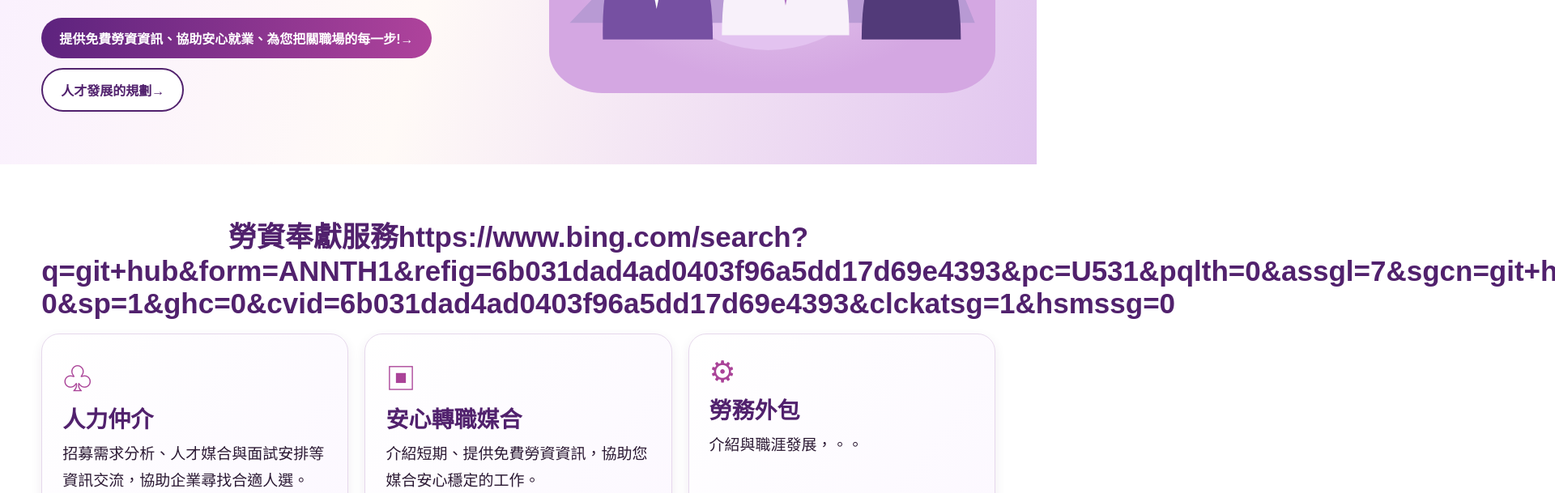
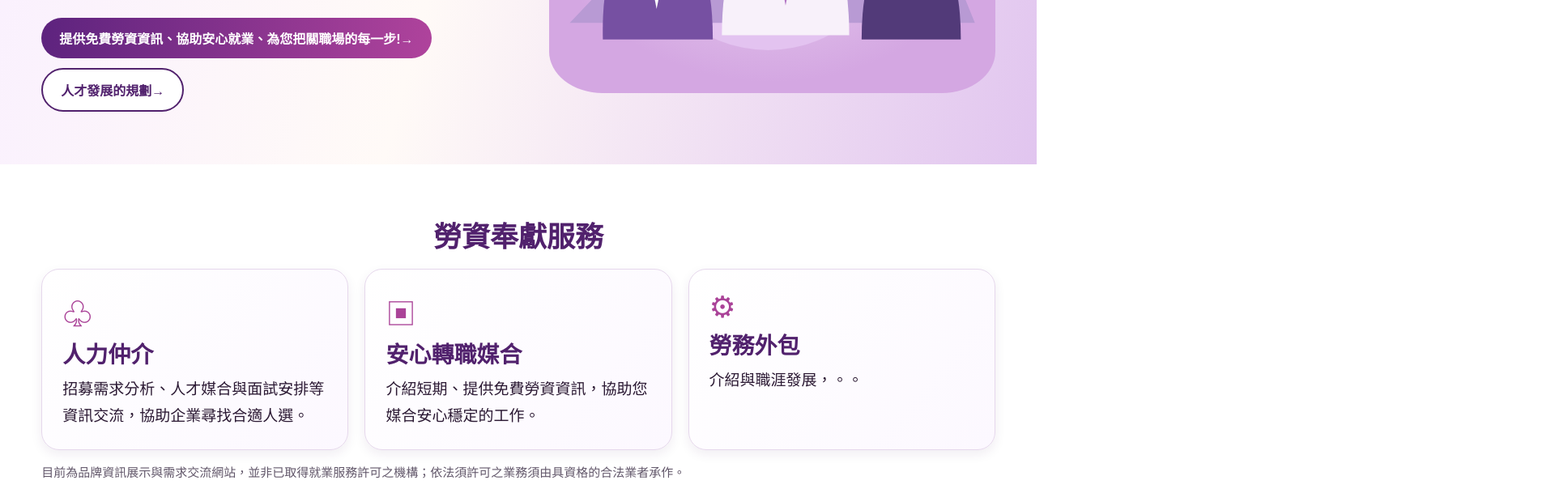
Before and after one commit to Kevin811118/hr-website-database, a plain HTML site: page index.html in a window 1280 px wide. Shown: the part 491-1100 px from the top of the page at 81% size, 1920 px wide, since content can reach past the window. Drawn offline with Linux system fonts and the light colour scheme.

Commit message:
Update index.html

```diff
--- a/index.html
+++ b/index.html
@@ -6,7 +6,7 @@
 </style></head><body>
 <header><a class="brand" href="#home"><svg viewBox="0 0 150 100" aria-label="F 展翼飛鳥標誌示意"><defs><linearGradient id="g" x1="0" y1="0" x2="1" y2="1"><stop stop-color="#521374"/><stop offset=".55" stop-color="#a8339b"/><stop offset="1" stop-color="#ff972d"/></linearGradient></defs><path fill="url(#g)" d="M70 47C46 24 22 19 4 6c10 30 37 42 65 46L48 78l23-10 12-19c19-5 43-18 61-42-26 12-40 9-63 29z"/><path fill="#ed8b29" d="M65 83L25 97l70-10z"/></svg><strong>昕辰培安</strong></a><nav><a href="#home">首頁</a><a href="#services">服務項目</a><a href="#industries">產業方案</a><a href="#talent">人才專區</a><a href="#contact">企業專區</a><a href="#about">關於我們</a><a class="btn" href="#contact">聯絡諮詢</a></nav></header>
 <main><section id="home" class="hero"><div><h1>再這世界不安的動盪中我們指引你規劃人生藍圖<br><span>展翼共贏</span></h1><p>整合人力仲介、人才派遣與勞務外包服務資訊，提供合法、合規、彈性且有效率的人力解決方案，協助企業穩定營運、提升競爭力。</p><div class="actions"><a class="btn" href="#contact"> 提供免費勞資資訊、協助安心就業、為您把關職場的每一步!→</a><a class="btn outline" href="#talent">人才發展的規劃→</a></div></div><div class="hero-art"><svg viewBox="0 0 540 350" role="img" aria-label=合規降險與創價值"><circle cx="265" cy="175" r="158" fill="#e3c3f0"/><path d="M25 300l90-95 70 48 95-125 100 115 85-66 50 123" fill="#b89ad4"/><g transform="translate(65 85)"><circle cx="65" cy="65" r="38" fill="#eab28e"/><path d="M28 62q-4-70 77-33l5 30q-36-22-82 3" fill="#382442"/><path d="M0 235q-3-130 65-130t68 130" fill="#7650a2"/><path d="M48 110l17 88 18-88" fill="white"/></g><g transform="translate(218 45)"><circle cx="68" cy="85" r="42" fill="#eeb992"/><path d="M26 80q0-72 78-45l8 50q-36-22-86-5" fill="#39243e"/><path d="M-9 270q0-140 77-140t77 140" fill="#f8f1fa"/><path d="M49 134l19 100 20-100" fill="#b275c4"/></g><g transform="translate(388 95)"><circle cx="48" cy="60" r="35" fill="#e8ae87"/><path d="M15 53q7-58 69-27l3 26" fill="#372a3f"/><path d="M-10 225q0-118 60-118t60 118" fill="#523a79"/><path d="M9 112h85" stroke="#f6a12d" stroke-width="14"/></g></svg></div></section>
-<section class="content" id="services"><h2>勞資奉獻服務https://www.bing.com/search?q=git+hub&form=ANNTH1&refig=6b031dad4ad0403f96a5dd17d69e4393&pc=U531&pqlth=0&assgl=7&sgcn=git+hub&qs=HS&sgtpv=HS&smvpcn=0&swbcn=6&sctcn=0&sc=6-0&sp=1&ghc=0&cvid=6b031dad4ad0403f96a5dd17d69e4393&clckatsg=1&hsmssg=0</h2><div class="cards"><article class="card"><div class="ico">♧</div><h3>人力仲介</h3><p>招募需求分析、人才媒合與面試安排等資訊交流，協助企業尋找合適人選。</p></article><article class="card"><div class="ico">▣</div><h3>安心轉職媒合</h3><p>介紹短期、提供免費勞資資訊，協助您媒合安心穩定的工作。</p></article><article class="card"><div class="ico">⚙</div><h3>勞務外包</h3><p>介紹與職涯發展，。。</p></article></div><p class="note">目前為品牌資訊展示與需求交流網站，並非已取得就業服務許可之機構；依法須許可之業務須由具資格的合法業者承作。</p></section>
+<section class="content" id="services"><h2>勞資奉獻服務</h2><div class="cards"><article class="card"><div class="ico">♧</div><h3>人力仲介</h3><p>招募需求分析、人才媒合與面試安排等資訊交流，協助企業尋找合適人選。</p></article><article class="card"><div class="ico">▣</div><h3>安心轉職媒合</h3><p>介紹短期、提供免費勞資資訊，協助您媒合安心穩定的工作。</p></article><article class="card"><div class="ico">⚙</div><h3>勞務外包</h3><p>介紹與職涯發展，。。</p></article></div><p class="note">目前為品牌資訊展示與需求交流網站，並非已取得就業服務許可之機構；依法須許可之業務須由具資格的合法業者承作。</p></section>
 <section class="content two"><div id="industries"><h2>服務產業</h2><div class="chips"><span>製造業</span><span>物流倉儲</span><span>零售通路</span><span>餐飲服務</span><span>營建工程</span><span>辦公行政</span><span>更多產業</span></div></div><div id="about"><h2>服務理念</h2><div class="advantages"><div>重視法令合規</div><div>以需求為核心</div><div>彈性規劃</div><div>促進人才發展</div><div>專業溝通</div><div>追求長期合作</div></div></div></section>
 <section class="content" id="talent"><h2>人才專區</h2><p style="text-align:center;font-size:20px">歡迎交流求職方向與職涯需求。正式職缺及登記功能將於完成相關安排後開放。</p></section>
 <section class="content" id="contact"><h2>合作需求交流</h2><div class="contact"><p>以下表單為本機示範版，尚未連接資料庫或電子郵件，提交不會傳送個人資料。</p><form id="f"><label>諮詢類型<select required><option value="">請選擇</option><option>企業合作</option><option>人才交流</option><option>其他詢問</option></select></label><label>稱呼<input required placeholder="您的稱呼"></label><label>聯絡方式<input placeholder="電子郵件或其他聯絡方式"></label><label>需求說明<textarea required placeholder="簡單描述您的需求"></textarea></label><button class="btn" type="submit">檢視填寫內容</button><p id="msg" class="note" aria-live="polite"></p></form></div></section></main><footer>以專業・誠信・效率，連結企業與人才的發展機會<small>© 昕辰培安｜品牌展示網站・尚未對外營運</small></footer><script>document.querySelector('#f').addEventListener('submit',function(e){e.preventDefault();document.querySelector('#msg').textContent='表單已完成填寫示範。網站尚未設定資料接收，內容未送出。';});</script></body></html>
```
